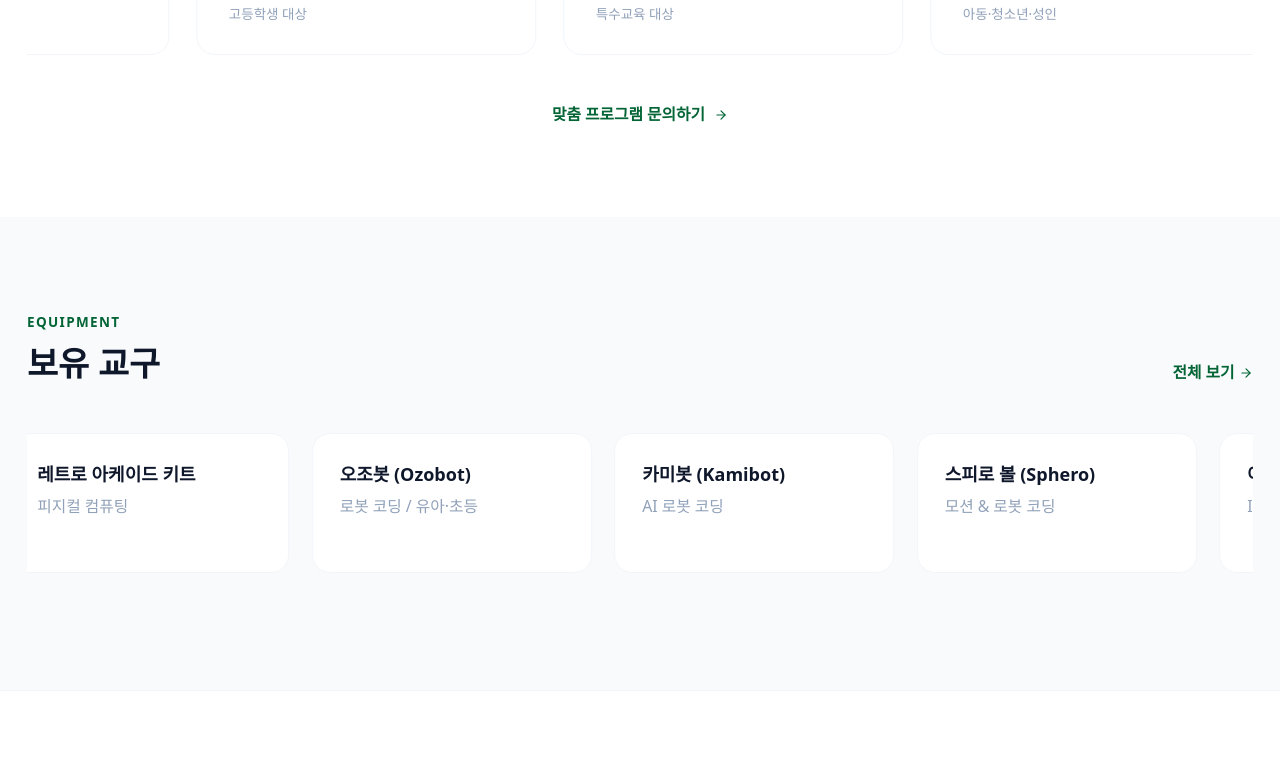
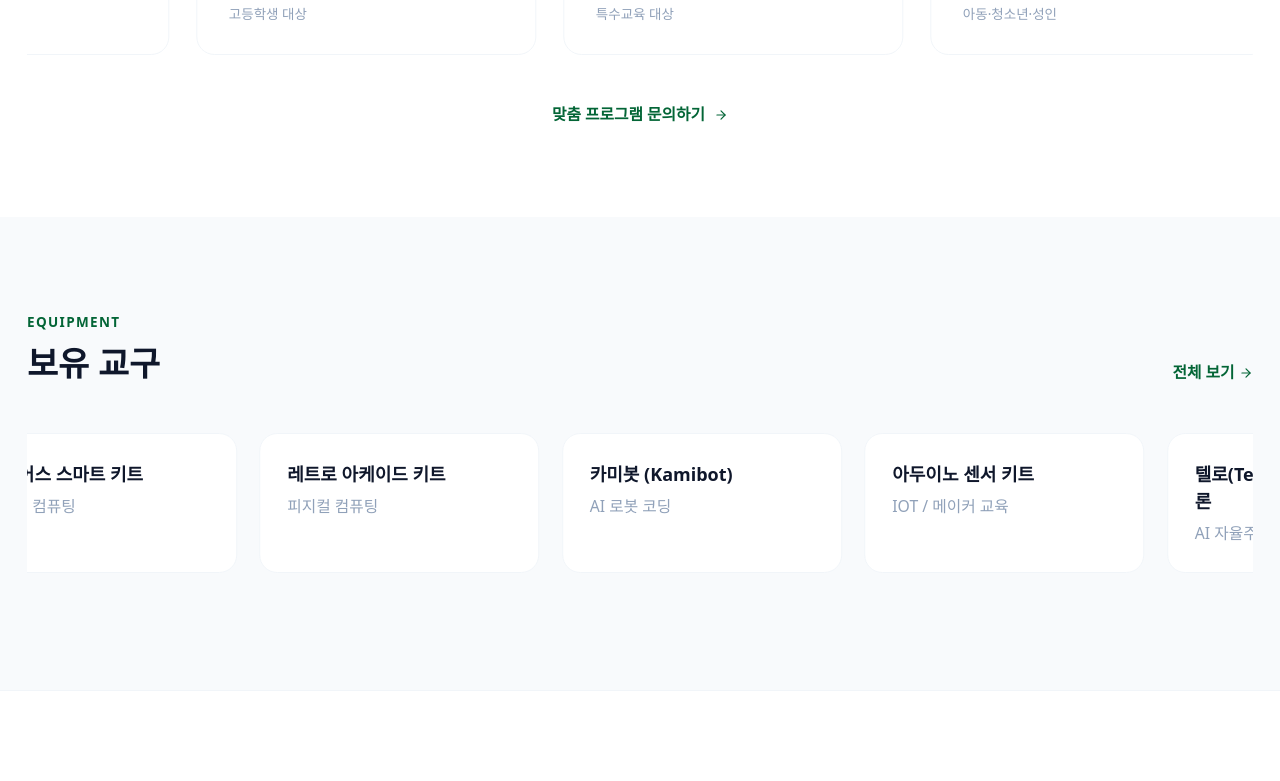
Before and after one commit to codingstudycooperative-hue/site, a Next.js app: page / in a window 1280 px wide. Shown: the part 1938-2719 px from the top of the page. Built offline with nearby package versions, Linux system fonts and the light colour scheme; a web font is replaced by a local one.

Commit message:
fix: 교구 목록 정리 및 UI 텍스트 개선
- 교구 목록에서 오조봇·스피로볼·메타퀘스트·메이키메이키 삭제
- 프로그램 캐러셀 공공/일반 카드 설명 한 줄로 축약
- 의뢰 절차 카드 설명 각 단계별 지정 위치에서 줄바꿈 처리

```diff
--- a/app/contact/page.tsx
+++ b/app/contact/page.tsx
@@ -11,27 +11,27 @@ const PROCESS_STEPS = [
   {
     number: "01",
     title: "문의 접수",
-    description: "온라인 폼을 통해 문의를 접수합니다.",
+    description: "온라인 폼을 통해\n문의를 접수합니다.",
   },
   {
     number: "02",
     title: "상담 및 일정 조율",
-    description: "담당자가 연락하여 상세한 상담을 진행합니다.",
+    description: "담당자가 연락하여\n상세한 상담을 진행합니다.",
   },
   {
     number: "03",
     title: "교육 계획 수립",
-    description: "맞춤형 교육 계획을 수립합니다.",
+    description: "맞춤형 교육 계획을\n수립합니다.",
   },
   {
     number: "04",
     title: "교육 진행",
-    description: "계획된 일정에 따라 교육을 진행합니다.",
+    description: "계획된 일정에 따라\n교육을 진행합니다.",
   },
   {
     number: "05",
     title: "사후 관리",
-    description: "교육 후 피드백과 사후 관리를 제공합니다.",
+    description: "교육 후 피드백과\n사후 관리를 제공합니다.",
   },
 ];
 
@@ -104,7 +104,7 @@ export default function ContactPage() {
                 <h3 className="text-lg font-bold text-slate-900 mb-2">
                   {step.title}
                 </h3>
-                <p className="text-sm text-slate-500 leading-relaxed word-break">
+                <p className="text-sm text-slate-500 leading-relaxed whitespace-pre-line">
                   {step.description}
                 </p>
                 {/* 화살표 장식 (PC 크기) */}
--- a/components/ui/EquipmentSlider.tsx
+++ b/components/ui/EquipmentSlider.tsx
@@ -24,22 +24,10 @@ const SLIDE_ITEMS = [
     image: "/assets/teachingtools/003.webp",
   },
   {
-    slug: "ozobot",
-    name: "오조봇 (Ozobot)",
-    label: "로봇 코딩 / 유아·초등",
-    image: "/assets/teachingtools/017.webp",
-  },
-  {
     slug: "kamibot",
     name: "카미봇 (Kamibot)",
     label: "AI 로봇 코딩",
     image: "/assets/teachingtools/004.webp",
-  },
-  {
-    slug: "sphero",
-    name: "스피로 볼 (Sphero)",
-    label: "모션 & 로봇 코딩",
-    image: "/assets/teachingtools/018.webp",
   },
   {
     slug: "arduino",
@@ -52,18 +40,6 @@ const SLIDE_ITEMS = [
     name: "텔로(Tello) 에듀 자율주행 드론",
     label: "AI 자율주행 / 드론 수학",
     image: "/assets/teachingtools/009.webp",
-  },
-  {
-    slug: "vr-meta",
-    name: "메타 퀘스트 (Meta Quest)",
-    label: "가상현실(VR) / 코스페이시스",
-    image: "/assets/teachingtools/020.webp",
-  },
-  {
-    slug: "makeymakey",
-    name: "메이키메이키 (Makey Makey)",
-    label: "발명 / 융합 코딩",
-    image: "/assets/teachingtools/021.webp",
   },
 ];
 
--- a/components/ui/ProgramCarousel.tsx
+++ b/components/ui/ProgramCarousel.tsx
@@ -61,7 +61,7 @@ const PROGRAMS = [
     badge: "공공/일반",
     badgeClass: "bg-purple-50 text-purple-700",
     title: "유연한 맞춤형 프로그램",
-    desc: "공공기관, 복지기관의 목적과 대상에 맞춰 기술을 쉽고 재미있게 체험할 수 있도록 구성합니다.",
+    desc: "기관 목적·대상에 맞춘 기술 체험 프로그램입니다.",
     items: [
       "가족 참여 메이커 교실",
       "미래기술 체험 및 데이터 탐구",
--- a/data/equipment.ts
+++ b/data/equipment.ts
@@ -179,28 +179,6 @@ export const equipment: Equipment[] = [
     ],
   },
   {
-    slug: "ozobot",
-    name: "오조봇 (Ozobot)",
-    category: "로봇",
-    target: "유치원~초등학생",
-    maxHeadcount: 30,
-    description:
-      "선을 따라 움직이는 아주 작은 코딩 교육용 로봇입니다. 컬러 코드를 인식해 다양한 액션을 수행하며, 어린 학생들도 쉽게 코딩의 논리를 이해할 수 있습니다.",
-    emoji: "⏺️",
-    images: ["/assets/teachingtools/017.webp"],
-  },
-  {
-    slug: "sphero",
-    name: "스피로 볼 (Sphero)",
-    category: "로봇",
-    target: "초등학생~중학생",
-    maxHeadcount: 20,
-    description:
-      "모션 인식과 앱 제어가 가능한 구형(공 모양) 로봇 코딩 교구입니다. 놀이와 레이싱을 융합하여 활동적인 코딩 수업이 가능합니다.",
-    emoji: "⚽",
-    images: ["/assets/teachingtools/018.webp"],
-  },
-  {
     slug: "arduino",
     name: "아두이노 센서 키트",
     category: "IoT",
@@ -211,26 +189,4 @@ export const equipment: Equipment[] = [
     emoji: "🔌",
     images: ["/assets/teachingtools/019.webp"],
   },
-  {
-    slug: "vr-meta",
-    name: "메타 퀘스트 (Meta Quest)",
-    category: "VR",
-    target: "초등 고학년~성인",
-    maxHeadcount: 10,
-    description:
-      "코스페이시스(CoSpaces) 등의 플랫폼과 연계하여, 학생들이 직접 프로그래밍한 3D 가상 공간을 최고 사양의 무선 VR 헤드셋으로 생생히 체험하게 됩니다.",
-    emoji: "🥽",
-    images: ["/assets/teachingtools/020.webp"],
-  },
-  {
-    slug: "makeymakey",
-    name: "메이키메이키 (Makey Makey)",
-    category: "메이커",
-    target: "초등학생~중학생",
-    maxHeadcount: 25,
-    description:
-      "과일, 찰흙, 연필깎이 가루 등 전기가 통하는 일상 사물을 키보드 대신 컴퓨터에 연결해 입력 장치로 활용하는 창의 발명 코딩 교구입니다.",
-    emoji: "🍌",
-    images: ["/assets/teachingtools/021.webp"],
-  },
 ];
```
